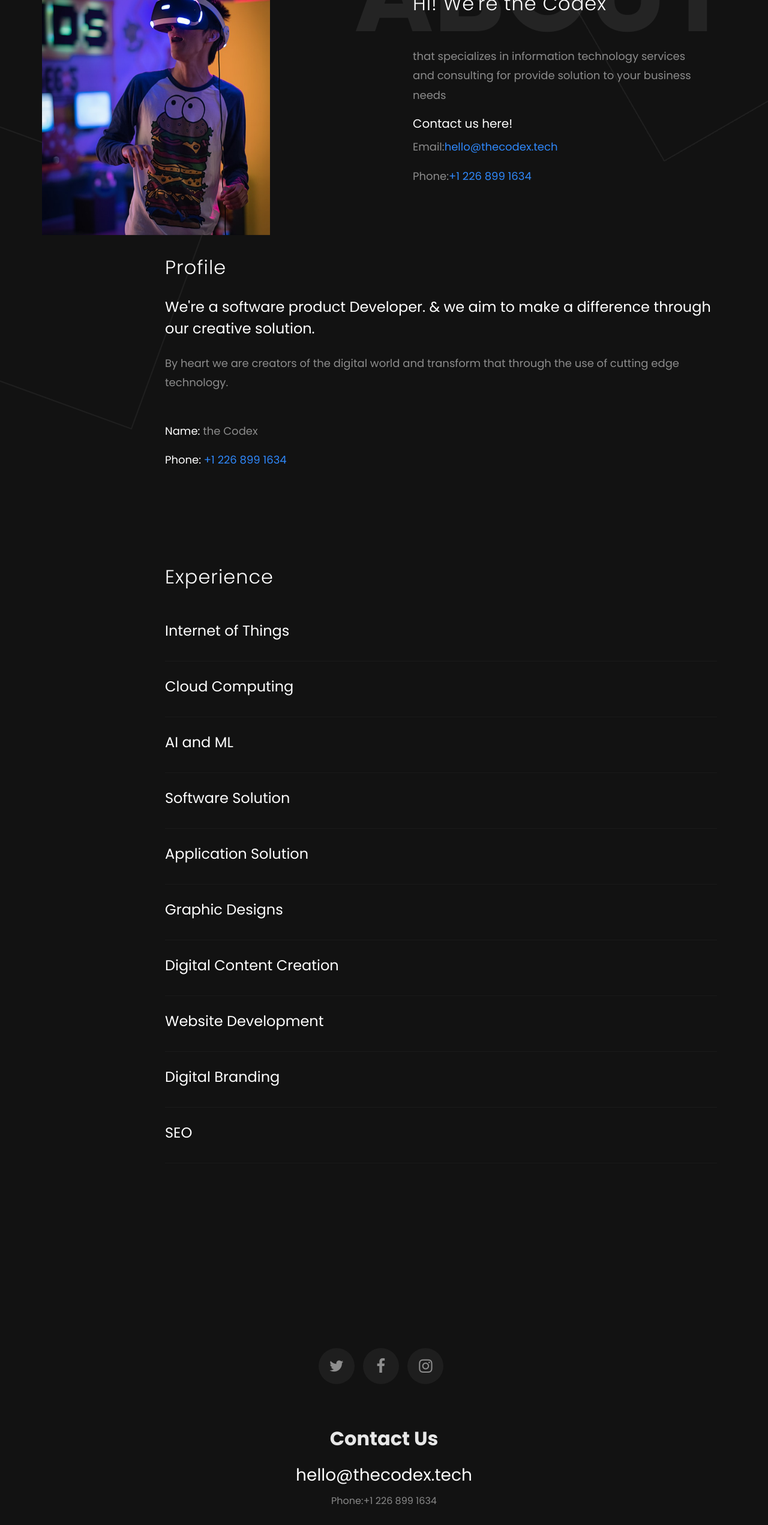
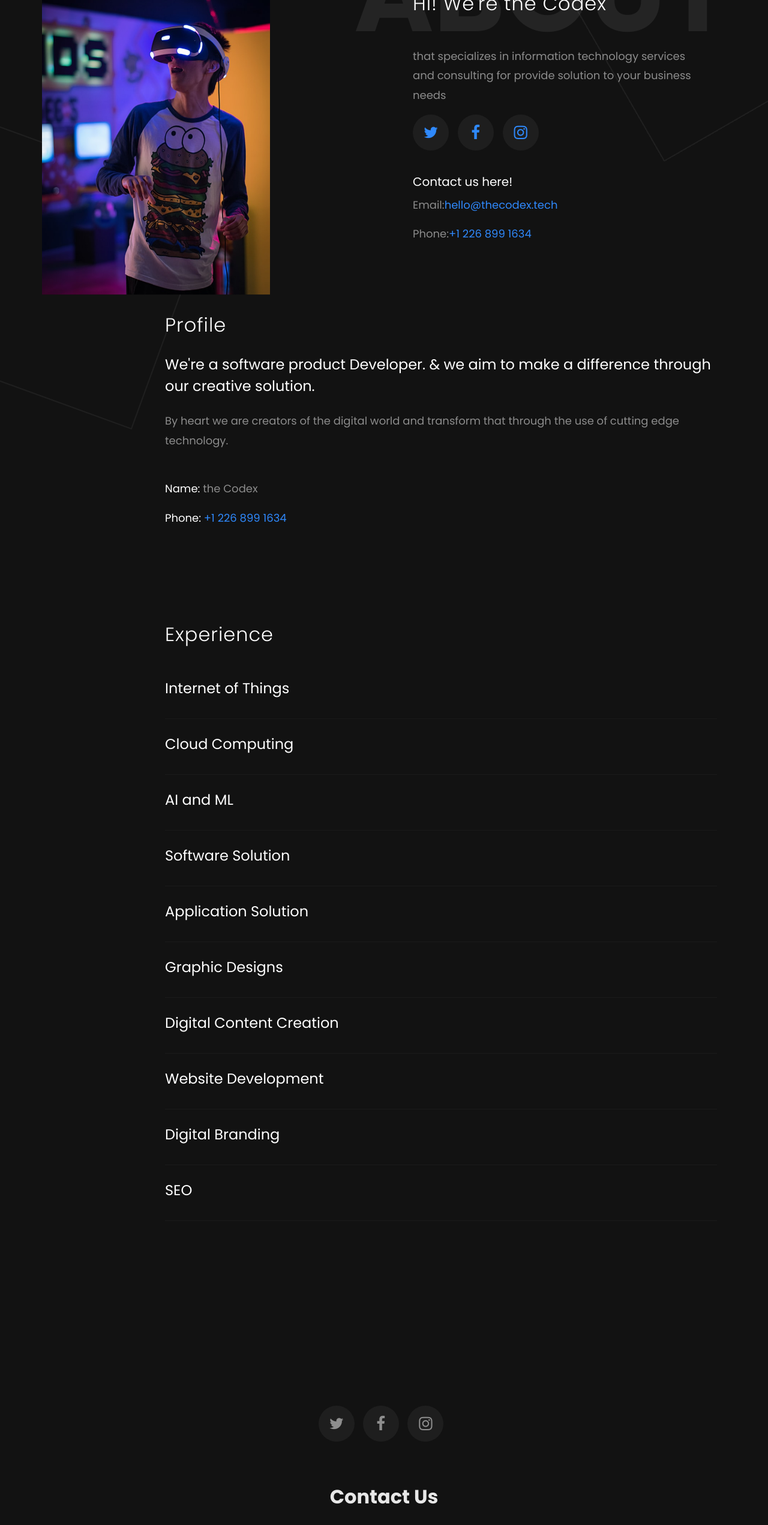
Before and after one commit to optimustheprime/optimustheprime.github.io, a plain HTML site: page about.html in a window 1280 px wide. Shown: the part 240-2783 px from the top of the page at 60% size. Drawn offline with Linux system fonts and the light colour scheme; some packages are replaced by stand-ins of ours; no server answers; files whose address does not match are found by name.

Commit message:
social links

```diff
--- a/about.html
+++ b/about.html
@@ -88,11 +88,14 @@
 									<p>that specializes in information technology services and consulting for provide
 										solution to your business needs</p>
 
-									<!-- <ul class="ftco-footer-social list-unstyled mt-4">
-										<li><a href="#"><span class="icon-twitter"></span></a></li>
-										<li><a href="#"><span class="icon-facebook"></span></a></li>
-										<li><a href="#"><span class="icon-instagram"></span></a></li>
-									</ul> -->
+										<ul class="ftco-footer-social list-unstyled">
+											<li class="ftco-animate"><a href="https://twitter.com/TheCodex12" target="_blank"><span
+												  class="icon-twitter"></span></a></li>
+											<li class="ftco-animate"><a href="https://www.facebook.com/thecodex.tech" target="_blank"><span
+												  class="icon-facebook"></span></a></li>
+											<li class="ftco-animate"><a href="https://www.instagram.com/thecodex.tech" target="_blank"><span
+												  class="icon-instagram"></span></a></li>
+										  </ul>
 									<h5>Contact us here!</h5>
 									<p>Email:<a href="mailto:hello@thecodex.tech">hello@thecodex.tech</a></p>
 									<p>Phone:<a href="tel:+12668991634">+1 226 899 1634</a></p>
@@ -281,10 +284,13 @@
 						<div class="col-md-5 text-center">
 							<div class="ftco-footer-widget mb-5">
 								<ul class="ftco-footer-social list-unstyled">
-									<li class="ftco-animate"><a href="#"><span class="icon-twitter"></span></a></li>
-									<li class="ftco-animate"><a href="#"><span class="icon-facebook"></span></a></li>
-									<li class="ftco-animate"><a href="#"><span class="icon-instagram"></span></a></li>
-								</ul>
+									<li class="ftco-animate"><a href="https://twitter.com/TheCodex12" target="_blank"><span
+										  class="icon-twitter"></span></a></li>
+									<li class="ftco-animate"><a href="https://www.facebook.com/thecodex.tech" target="_blank"><span
+										  class="icon-facebook"></span></a></li>
+									<li class="ftco-animate"><a href="https://www.instagram.com/thecodex.tech" target="_blank"><span
+										  class="icon-instagram"></span></a></li>
+								  </ul>
 							</div>
 							<div class="ftco-footer-widget">
 								<h2 class="mb-3">Contact Us</h2>
```
Also changed, not shown: approach.html (+8 -5 lines), blog-single.html (+8 -5 lines), contact.html (+8 -5 lines), index.html (+8 -5 lines), portfolio.html (+8 -5 lines), service/application.html (+8 -5 lines), service/branding.html (+8 -0 lines), service/cloud.html (+8 -1 lines), service/cms.html (+8 -5 lines), service/custom_software.html (+8 -5 lines), service/digital_marketing.html (+8 -5 lines), service/ecommercce.html (+8 -5 lines), service/graphics_design.html (+8 -5 lines), service/ui_ux.html (+8 -5 lines), 2 more files.
